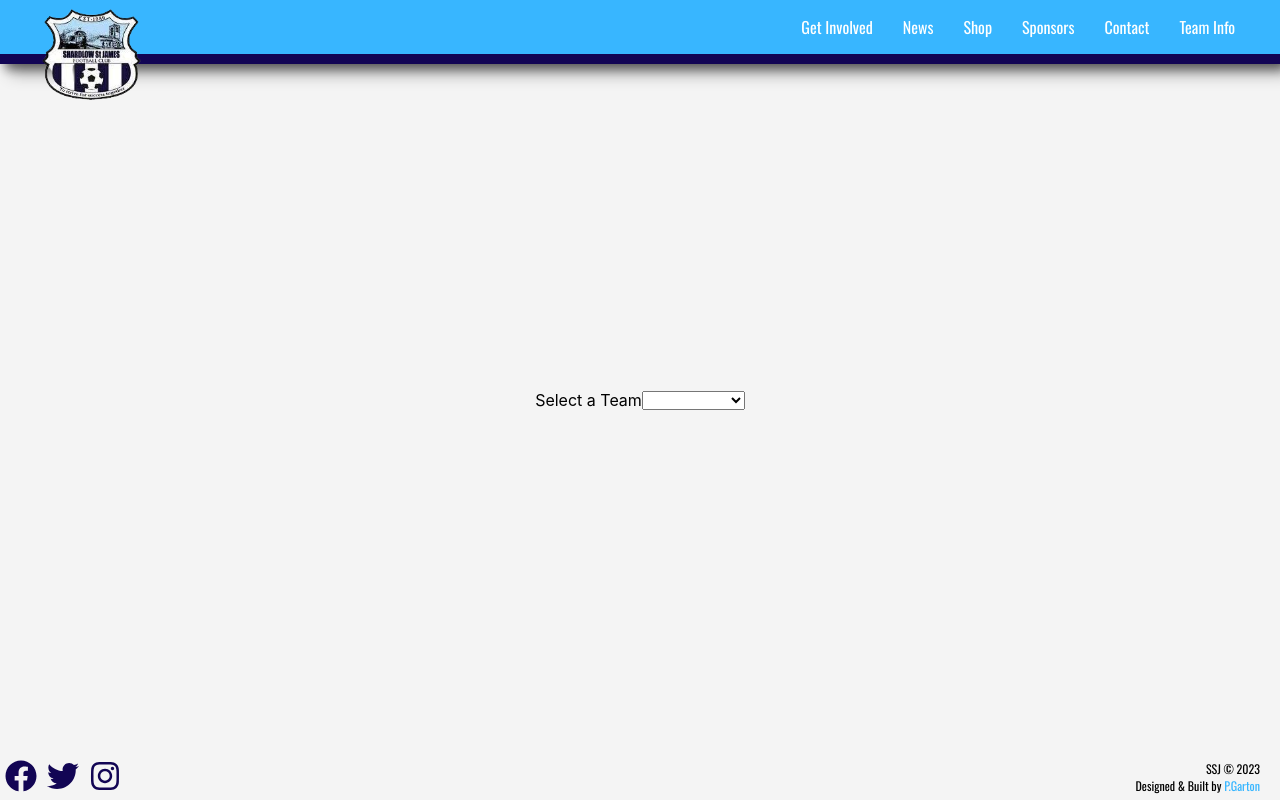
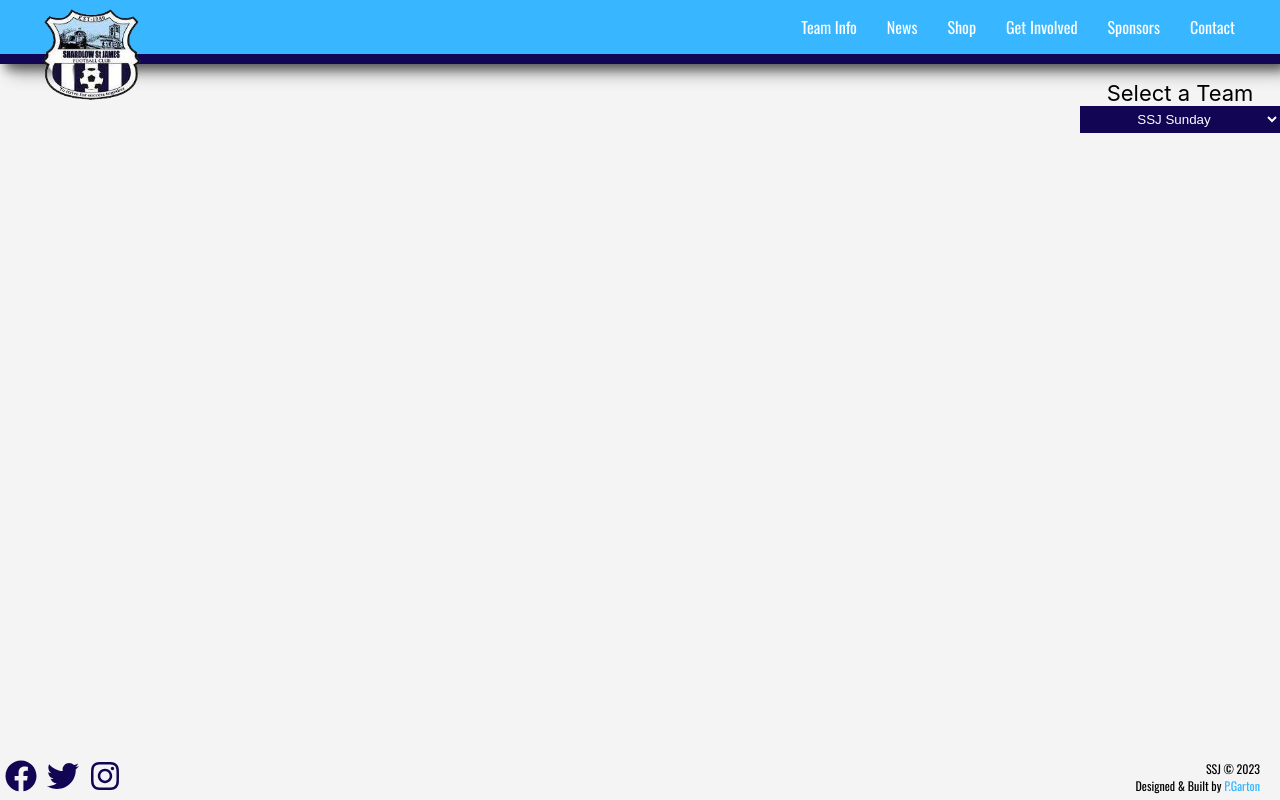
Before and after one commit to paulg44/shardlow_st_james, a React (Create React App) app in the folder ssj/: page /teamDisplay in a window 1280 px wide. Built offline with nearby package versions, Linux system fonts and the light colour scheme.

Commit message:
add more basic css to selct and buttons. Ready to merge

```diff
--- a/ssj/src/App.js
+++ b/ssj/src/App.js
@@ -19,9 +19,6 @@ import Sponsors from "./Components/Pages/Sponsors/Sponsors";
 import Contact from "./Components/Pages/Contact/Contact";
 import DatabaseTest from "./Components/Pages/DatabaseTest";
 import AdminControlPanel from "./Components/Admin/ControlPanel/ControlPanel";
-import Table from "./Components/Pages/TeamsDisplay/Table/Table";
-import ResultsFixtures from "./Components/Pages/TeamsDisplay/Results/Fixtures/ResultsFixtures";
-import Players from "./Components/Pages/TeamsDisplay/Players/Players";
 
 function App() {
   // Data will be pulled from database according to date, for now using dummy data
@@ -31,35 +28,18 @@ function App() {
       teamName: "SSJ Sunday",
       lrcodeTable: "25025117",
       lrcodeResults: "441578546",
-      // homeScore: 3,
-      // awayScore: 1,
-      // awayTeam: "Lonely Boys",
-      // resultDate: "29/11/23",
-      // nextFixture: "FC Erewash (H)",
     },
     {
       id: 2,
       teamName: "SSJ U15's",
       lrcodeTable: "755308119",
-      // homeScore: 8,
-      // awayScore: 2,
-      // awayTeam: "Ilkeston Town Reds U15's",
-      // resultDate: "04/02/24",
-      // nextFixture: "Breaston Park Black U15's (H)",
     },
     {
       id: 3,
       teamName: "SSJ Veterans",
       lrcodeTable: "865423176",
-      // homeScore: 0,
-      // awayScore: 4,
-      // awayTeam: "Etwall Vets",
-      // resultDate: "15/10/23",
-      // nextFixture: "Cromford Vets(H)",
     },
   ];
-
-  // Fireworks function
 
   // Possibly use this with the api?
   const [activeTeam, setActiveTeam] = useState("");
@@ -92,20 +72,6 @@ function App() {
             />
           }
         />
-        <Route
-          path="/teamDisplay/:teamName/table"
-          element={<Table teamsData={teamsData} activeTeam={activeTeam} />}
-        />
-        <Route
-          path="/teamDisplay/:teamName/results"
-          element={
-            <ResultsFixtures teamsData={teamsData} activeTeam={activeTeam} />
-          }
-        />
-        <Route
-          path="/teamDisplay/:teamName/players"
-          element={<Players activeTeam={activeTeam} />}
-        />
         <Route path="/sponsors" element={<Sponsors />} />
         <Route path="/contact" element={<Contact />} />
         <Route path="/test" element={<DatabaseTest />} />
--- a/ssj/src/Components/Pages/TeamsDisplay/TeamsDisplay.css
+++ b/ssj/src/Components/Pages/TeamsDisplay/TeamsDisplay.css
@@ -1,8 +1,61 @@
 /* CSS file for teams display */
 .teamsDisplay {
+  position: relative;
   height: 100vh;
   display: flex;
   align-items: center;
   justify-content: center;
   overflow: scroll;
 }
+
+.teamAndElementSelect {
+  position: absolute;
+  display: flex;
+  flex-direction: column;
+  align-items: center;
+  top: 10%;
+  right: 0;
+}
+
+.teamAndElementSelect label {
+  font-size: 22px;
+}
+
+.teamAndElementSelect select {
+  border: none;
+  background-color: var(--dark-blue);
+  color: white;
+  padding: 5px 10px;
+  width: 200px;
+  text-align: center;
+}
+
+/* .teamAndElementSelect select-options {
+  border-radius: 0;
+} */
+
+.displayResults {
+  position: absolute;
+  top: 20%;
+  left: 50%;
+  transform: translateX(-50%);
+}
+
+/* Buttons */
+.teamDisplayButtons > button {
+  margin: 10px;
+  width: 100px;
+  border: 2px solid var(--dark-blue);
+  border-radius: 20px;
+  padding: 5px 10px;
+  font-family: "Oswald", sans-serif;
+  box-shadow: 2px 3px 5px rgba(0, 0, 0, 0.7);
+}
+
+.teamDisplayButtons > button:hover {
+  border-color: var(--light-blue);
+}
+
+.teamDisplayButtons > button:active {
+  transform: scale(0.97);
+}
--- a/ssj/src/Components/Pages/TeamsDisplay/TeamsDisplay.js
+++ b/ssj/src/Components/Pages/TeamsDisplay/TeamsDisplay.js
@@ -12,7 +12,6 @@ import { useState } from "react";
 import ResultsFixtures from "./Results/Fixtures/ResultsFixtures.js";
 import "./TeamsDisplay.css";
 import Table from "./Table/Table.js";
-import { Link } from "react-router-dom";
 import Players from "./Players/Players.js";
 
 function TeamsDisplay({ teamsData, handleTeamClick, activeTeam }) {
@@ -28,17 +27,19 @@ function TeamsDisplay({ teamsData, handleTeamClick, activeTeam }) {
   // Could I move the team select into here and add a link in the Nav for team information or TEAMS??? Better UI/UX needed
   return (
     <div className="teamsDisplay">
+      <div className="teamAndElementSelect">
         <label htmlFor="teams">Select a Team</label>
         <select name="teams" value={displaySelectedTeam} onChange={displayTeam}>
-        <option></option>{" "}
           {teamsData.map((teamsData, id) => (
             <option key={id}>{teamsData.teamName}</option>
           ))}
         </select>
 
         {activeTeam && (
-        <div>
-          <button onClick={() => setSelectedElementView("table")}>Table</button>
+          <div className="teamDisplayButtons">
+            <button onClick={() => setSelectedElementView("table")}>
+              Table
+            </button>
             <button onClick={() => setSelectedElementView("results")}>
               Results
             </button>
@@ -47,15 +48,18 @@ function TeamsDisplay({ teamsData, handleTeamClick, activeTeam }) {
             </button>
           </div>
         )}
+      </div>
 
       {/* HOW TO DISPLAY THIS DYNAMICALLY???? */}
       <div className="teamContentContainer">
         {activeTeam && selectedElementView === "table" && (
           <Table activeTeam={activeTeam} />
         )}
+        <div className="displayResults">
           {activeTeam && selectedElementView === "results" && (
             <ResultsFixtures activeTeam={activeTeam} />
           )}
+        </div>
         {activeTeam && selectedElementView === "players" && (
           <Players activeTeam={activeTeam} />
         )}
--- a/ssj/src/Components/SmallComponents/NavBar/NavBar.js
+++ b/ssj/src/Components/SmallComponents/NavBar/NavBar.js
@@ -5,9 +5,8 @@ import logo from "../../../IMG/ssj_badge-removebg-preview.png";
 import "./NavBar.css";
 import { FaBars } from "react-icons/fa";
 
-function NavBar({ handleTeamClick, teamsData }) {
+function NavBar() {
   const [burgerMenuOpen, setBurgerMenuOpen] = useState(false);
-  const [navSelectedTeam, setNavSelectedTeam] = useState("");
 
   // Open Menu
   const openBurgerMenu = () => {
@@ -18,11 +17,6 @@ function NavBar({ handleTeamClick, teamsData }) {
   const closeBurgerMenu = () => {
     setBurgerMenuOpen(false);
   };
-
-  function navSelectTeam(e) {
-    const navSelectedValue = e.target.value;
-    setNavSelectedTeam(navSelectedValue);
-  }
 
   return (
     <nav className="navbar">
@@ -39,8 +33,8 @@ function NavBar({ handleTeamClick, teamsData }) {
         <div className={`navLinks ${burgerMenuOpen ? "open" : ""}`}>
           <ul className="list">
             <li className="listItem">
-              <Link to={"/events"} onClick={closeBurgerMenu}>
-                Get Involved
+              <Link to={"/teamDisplay"} onClick={closeBurgerMenu}>
+                Team Info
               </Link>
             </li>
             <li className="listItem">
@@ -54,6 +48,11 @@ function NavBar({ handleTeamClick, teamsData }) {
               </Link>
             </li>
             <li className="listItem">
+              <Link to={"/events"} onClick={closeBurgerMenu}>
+                Get Involved
+              </Link>
+            </li>
+            <li className="listItem">
               <Link to={"/sponsors"} onClick={closeBurgerMenu}>
                 Sponsors
               </Link>
@@ -63,30 +62,6 @@ function NavBar({ handleTeamClick, teamsData }) {
                 Contact
               </Link>
             </li>
-            <li className="listItem">
-              <Link to={"/teamDisplay"} onClick={closeBurgerMenu}>
-                Team Info
-              </Link>
-            </li>
-            {/* <li className="listItem dropdown">
-              <label htmlFor="teams">Select a Team</label>
-              <select
-                name="teams"
-                value={navSelectedTeam}
-                onChange={navSelectTeam}
-                onClick={() => handleTeamClick(navSelectedTeam)}
-              >
-                <option></option>{" "}
-                {teamsData.map((teamsData, id) => (
-                  <option key={id}>{teamsData.teamName}</option>
-                ))}
-              </select>
-              <Link to={`/teams/${navSelectedTeam}/table`}>Table</Link>
-              <Link to={`/teams/${navSelectedTeam}/results`}>
-                Results/Fixtures
-              </Link>
-              <Link to={`/teams/${navSelectedTeam}/players`}>Players</Link>
-            </li> */}
           </ul>
         </div>
       </div>
```
Lines whose indentation alone changed are shown as unchanged.
